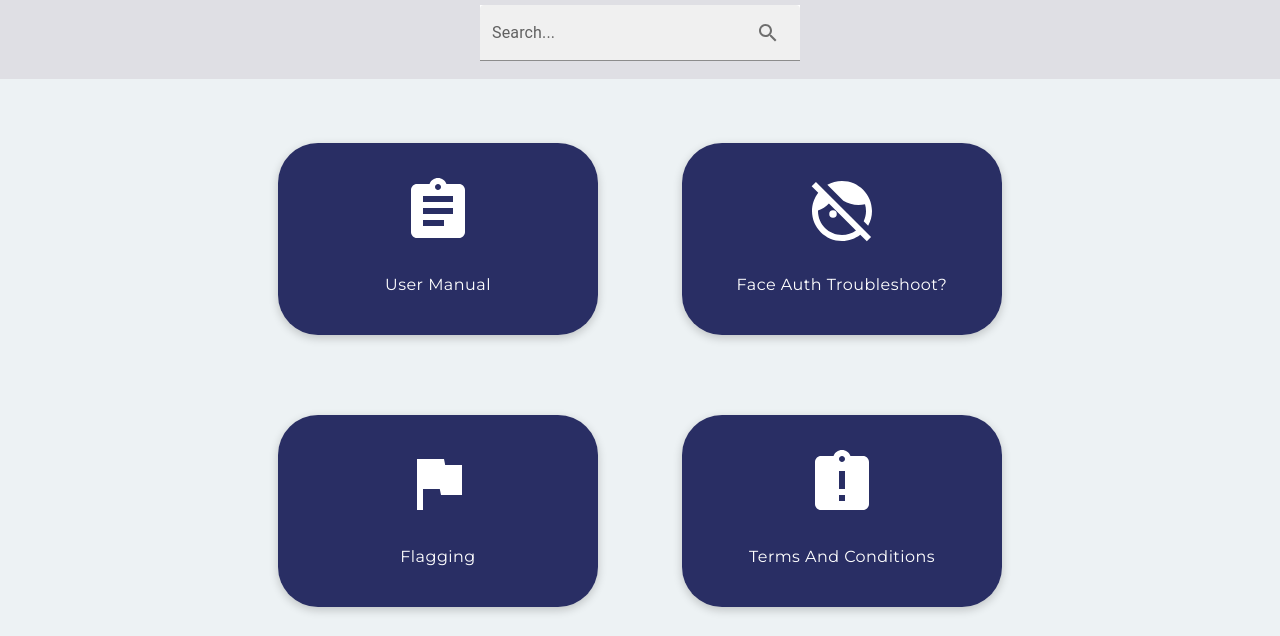
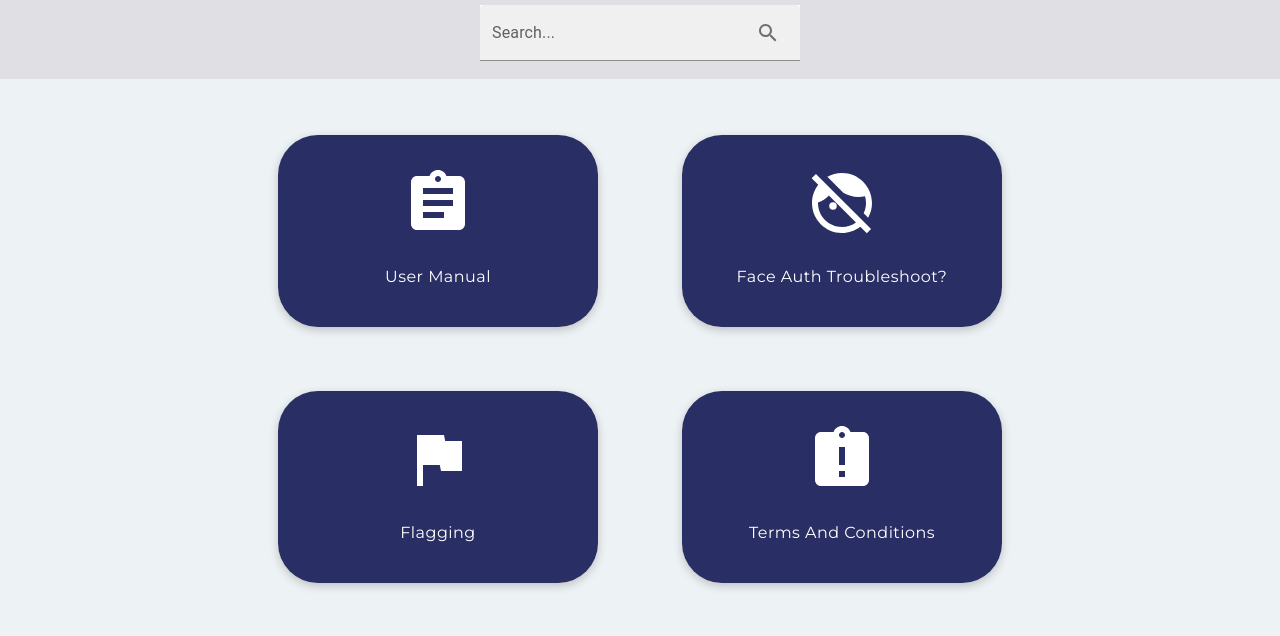
Before and after one commit to ProgKorn/41127-Software-Design-Studio, a React app in the folder client/: page /helpcentre in a window 1280 px wide. Shown: the part 170-806 px from the top of the page. Built offline with nearby package versions, Linux system fonts and the light colour scheme.

Commit message:
UI Tweak
Basically nothing

```diff
--- a/client/src/css/HelpCentre.css
+++ b/client/src/css/HelpCentre.css
@@ -48,7 +48,7 @@
 .help-dashboard {
     width: 50rem;
     max-width: 80%;
-    padding: 1rem;
+    padding: 0.5rem;
     margin: auto;
     display: flex;
     flex-direction: column;
--- a/client/src/views/HelpCentre.js
+++ b/client/src/views/HelpCentre.js
@@ -53,7 +53,7 @@ function HelpCentre() {
       </header>
       {!selectedButton && !selectedSection && (
         <div className='help-dashboard'>
-          <Grid container rowSpacing={10} columnSpacing={{ xs: 1 }}>
+          <Grid container rowSpacing={8} columnSpacing={{ xs: 1 }}>
 						<Grid item xs={6}>
 							<Button className="helpDashboardButton" variant="contained" onClick={() => handleButtonClick('userManual')} sx={buttonStyles}>
 								<div className="helpDashboardIcons"><AssignmentIcon/></div>
```
